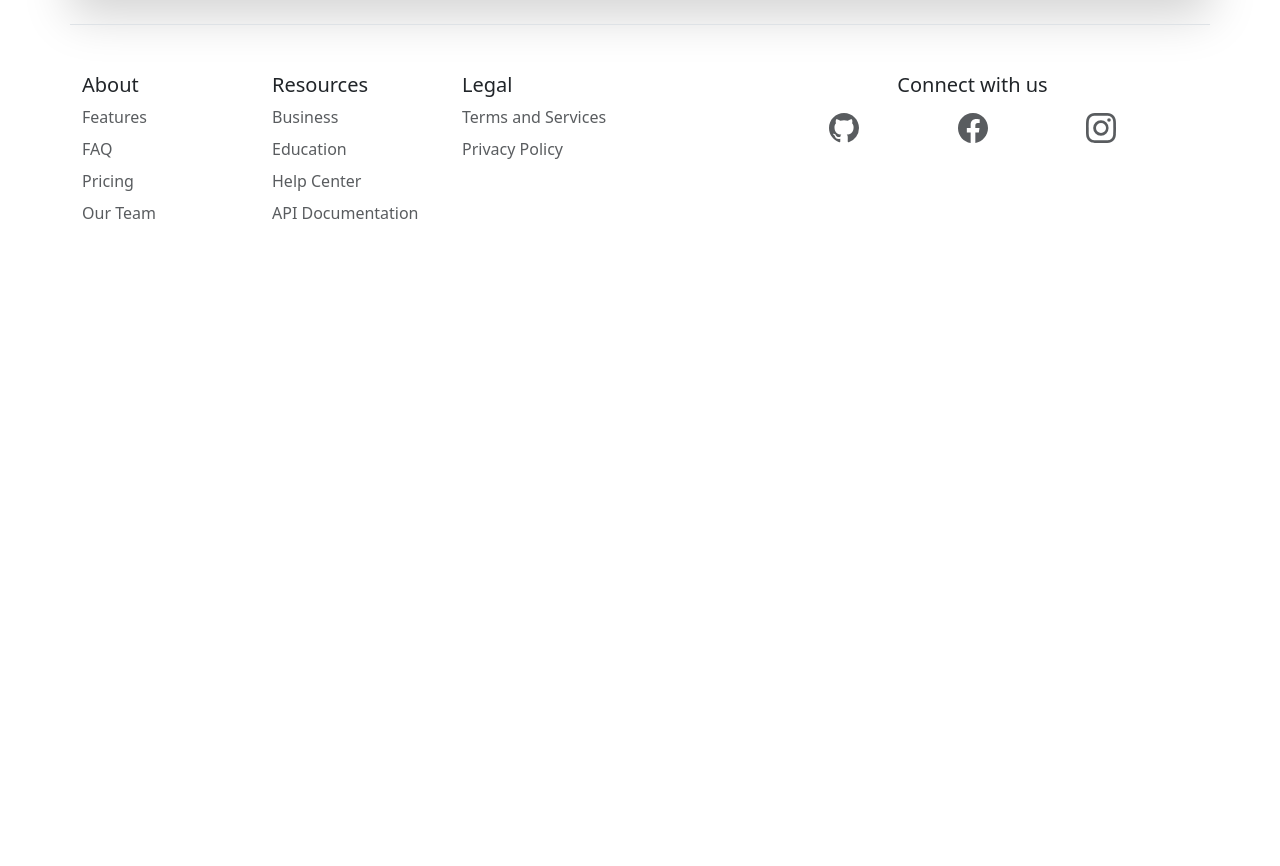
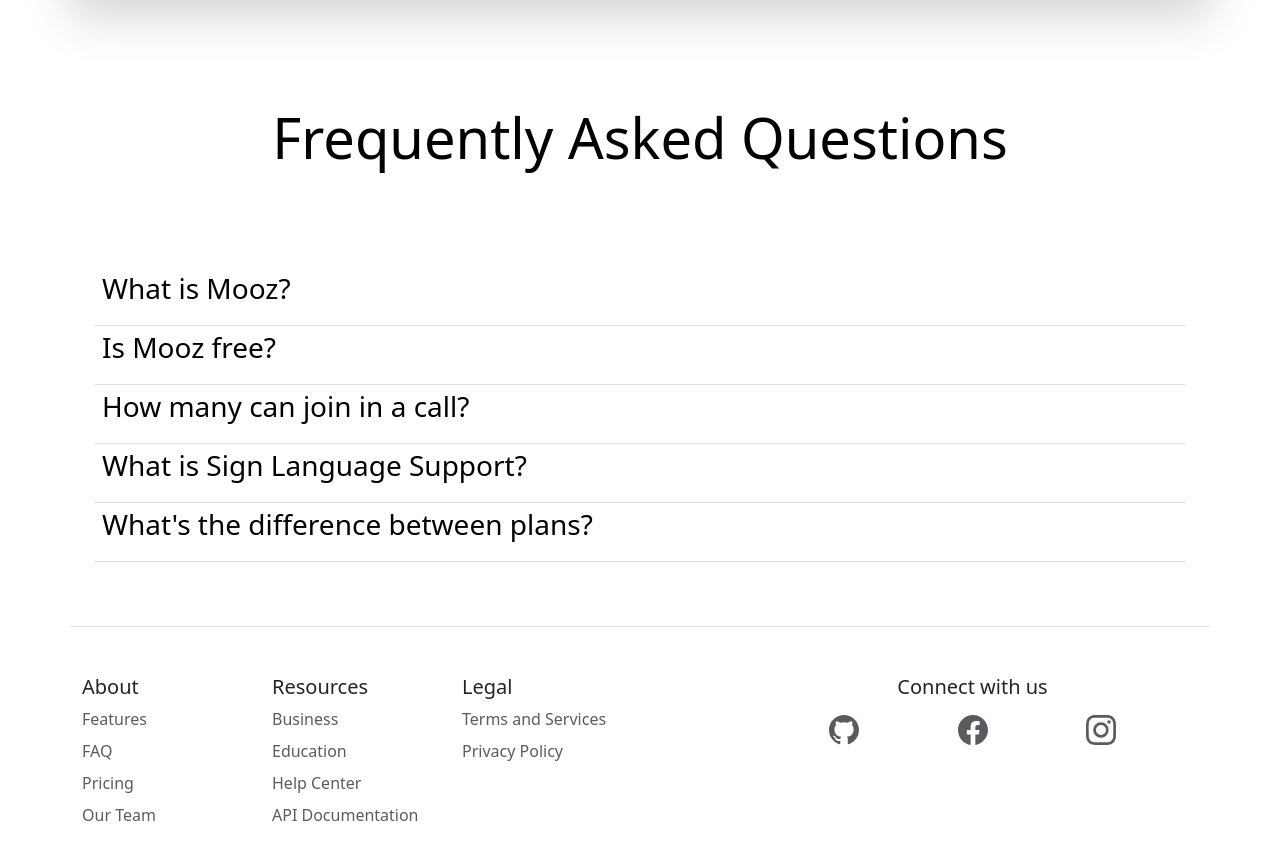
Before and after one commit to Philip-11/mooz_mockup, a PHP site: page /pages/faq.php in a window 1280 px wide. Shown: the part 75-941 px from the top of the page. Before the commit the page ends 294 px from the top, so only its background shows below. Run offline with PHP 8.4, Linux system fonts and the light colour scheme.

Commit message:
Added faq page

```diff
--- a/pages/faq.php
+++ b/pages/faq.php
@@ -12,8 +12,61 @@
 <body>
     <?php require '../templates/header.php' ?>
 
-    <main>
+    <main class="container py-3">
+        <section class="container px-4 py-5">
+            <div class="p-3 pb-md-4 mx-auto text-center">
+                <h1 class="display-4 fw-normal text-body-emphasis">Frequently Asked Questions</h1>
+            </div>
+        </section>
 
+        <section class="container py-3">
+            <div class="border-bottom px-2">
+                <a class="text-body-emphasis text-decoration-none" data-bs-toggle="collapse" href="#answer1" role="button">
+                    <p class="fs-3">What is Mooz?</p>
+                </a>
+            </div>
+            <div class="collapse px-2" id="answer1">
+                <p class="fs-5">Mooz is a modern video conferencing platform for cows, humans, and anyone in between. Whether you're chewing grass or leading a meeting, Mooz has your back.</p>
+            </div>
+
+            <div class="border-bottom px-2">
+                <a class="text-body-emphasis text-decoration-none" data-bs-toggle="collapse" href="#answer2" role="button">
+                    <p class="fs-3">Is Mooz free?</p>
+                </a>
+            </div>
+            <div class="collapse px-2" id="answer2">
+                <p class="fs-5">Yes! The basic plan gives you anything you need. If you want more, you can access our Pro plan for a discount!</p>
+            </div>
+
+            <div class="border-bottom px-2">
+                <a class="text-body-emphasis text-decoration-none" data-bs-toggle="collapse" href="#answer3" role="button">
+                    <p class="fs-3">How many can join in a call?</p>
+                </a>
+            </div>
+            <div class="collapse px-2" id="answer3">
+                <p class="fs-5">As many as you want, depending on your plan</p>
+            </div>
+
+            <div class="border-bottom px-2">
+                <a class="text-body-emphasis text-decoration-none" data-bs-toggle="collapse" href="#answer4" role="button">
+                    <p class="fs-3">What is Sign Language Support?</p>
+                </a>
+            </div>
+            <div class="collapse px-2" id="answer4">
+                <p class="fs-5">Mooz detects your hand (even if you dont have a hand) for seamless visual communication - powered by our powerful Artificial Intelligence</p>
+            </div>
+
+            <div class="border-bottom px-2">
+                <a class="text-body-emphasis text-decoration-none" data-bs-toggle="collapse" href="#answer5" role="button">
+                    <p class="fs-3">What's the difference between plans?</p>
+                </a>
+            </div>
+            <div class="collapse px-2" id="answer5">
+                <p class="fs-5">You can check our <a href="../pages/pricing.php">pricing page</a> to compare what options are best for you</p>
+            </div>
+        </section>
+
+        <section class="container py-3"></section>
     </main>
 
     <?php require '../templates/footer.php' ?>
```
